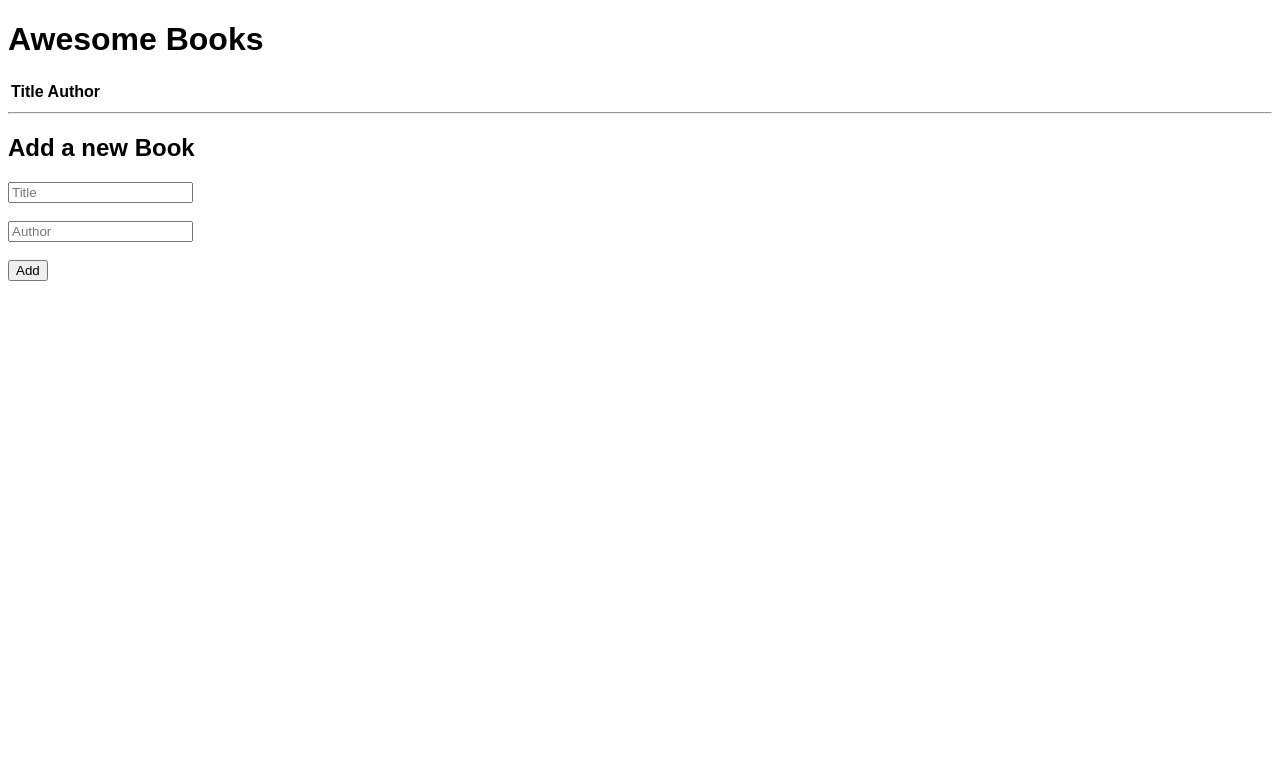
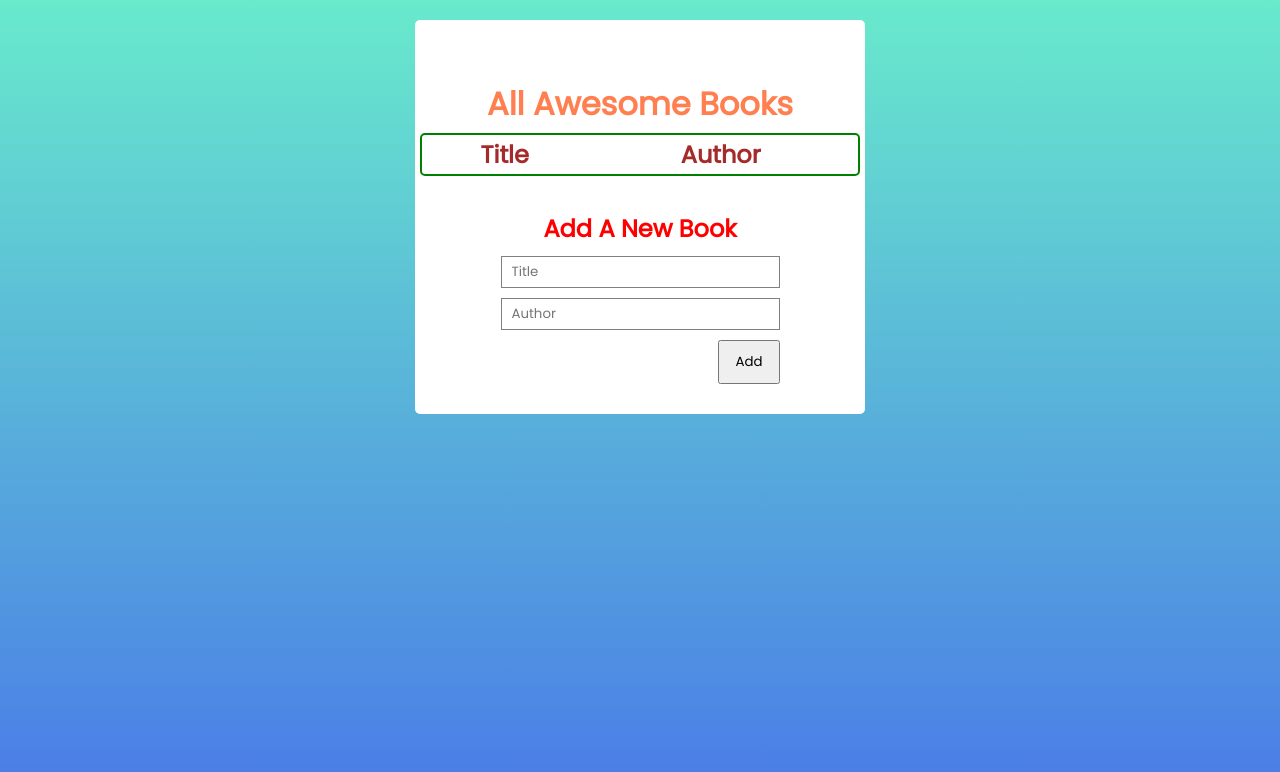
Before and after one commit to NickEmma/awesome-book, a website: page index.html in a window 1280 px wide. Drawn offline with Linux system fonts and the light colour scheme.

Commit message:
add styling

```diff
--- a/index.html
+++ b/index.html
@@ -8,9 +8,9 @@
     <link rel="stylesheet" href="style.css" />
   </head>
   <body>
-    <header>
-      <h1>Awesome Books</h1>
-    </header>
+    <div class="container">
+      <h1>All Awesome Books</h1>
+      <section class="tab">
         <table class="table">
           <thead>
             <tr>
@@ -21,23 +21,23 @@
           </thead>
           <tbody id="book-list"></tbody>
         </table>
-    <section>
-      <hr />
+      </section>
+
+      <section class="bokk">
         <h2>Add a new Book</h2>
         <form id="book-form">
           <label for="title">
             <input id="title" name="title" placeholder="Title" type="text" />
           </label>
           <br />
-        <br />
           <label for="author">
             <input id="author" name="author" placeholder="Author" type="text" />
           </label>
           <br />
-        <br />
           <button class="btn-submit" type="submit">Add</button>
         </form>
       </section>
+    </div>
     <script src="app.js"></script>
   </body>
 </html>
--- a/style.css
+++ b/style.css
@@ -1,4 +1,93 @@
-html {
-  outline: none;
-  font-family: Arial, Helvetica, sans-serif;
+@import url('https://fonts.googleapis.com/css2?family=Poppins:wght@100;200;300;400&display=swap');
+
+* {
+  margin: 0;
+  padding: 0;
+  box-sizing: border-box;
+  text-transform: capitalize;
+  font-family: 'poppins', sans-serif;
 }
+
+body {
+  height: 100vh;
+  width: 100%;
+  background: linear-gradient(to bottom, #68eacc 0%, #4978e8 100%);
+}
+.container {
+  width: 100%;
+  background: #fff;
+  max-width: 450px;
+  margin: 20px auto;
+  border-radius: 5px;
+}
+
+h1 {
+  font-size: 2rem;
+  color: #ff7f50;
+  font-weight: bolder;
+  text-align: center;
+  padding-top: 60px;
+}
+
+.tab {
+  text-align: center;
+  display: flex;
+  flex-direction: column;
+  justify-content: center;
+  background: #fff;
+  border-radius: 5px;
+  border: 2px solid green;
+  margin: 5px;
+}
+
+th {
+  color: brown;
+  font-size: 1.5rem;
+}
+
+td {
+  color: blue;
+  font-size: 1.1rem;
+}
+
+.delete {
+  display: inline-block;
+  border: 0.2rem solid red;
+  color: #fff;
+  cursor: pointer;
+  background: crimson;
+  font-size: 1rem;
+  border-radius: 3px;
+  text-decoration: none;
+}
+
+.bokk {
+  text-align: end;
+  display: flex;
+  flex-direction: column;
+  align-items: center;
+  justify-content: center;
+  margin: 0 auto;
+  padding: 30px;
+}
+
+#book-list {
+  background: #f2f2f2;
+}
+
+h2 {
+  margin-bottom: 10px;
+  color: red;
+  font-size: 1.5rem;
+}
+
+input {
+  padding: 5px 10px;
+  text-align: start;
+  margin-bottom: 10px;
+  border: 1px solid gray;
+}
+
+.btn-submit {
+  padding: 10px 15px;
+}
```
Lines whose indentation alone changed are shown as unchanged.
